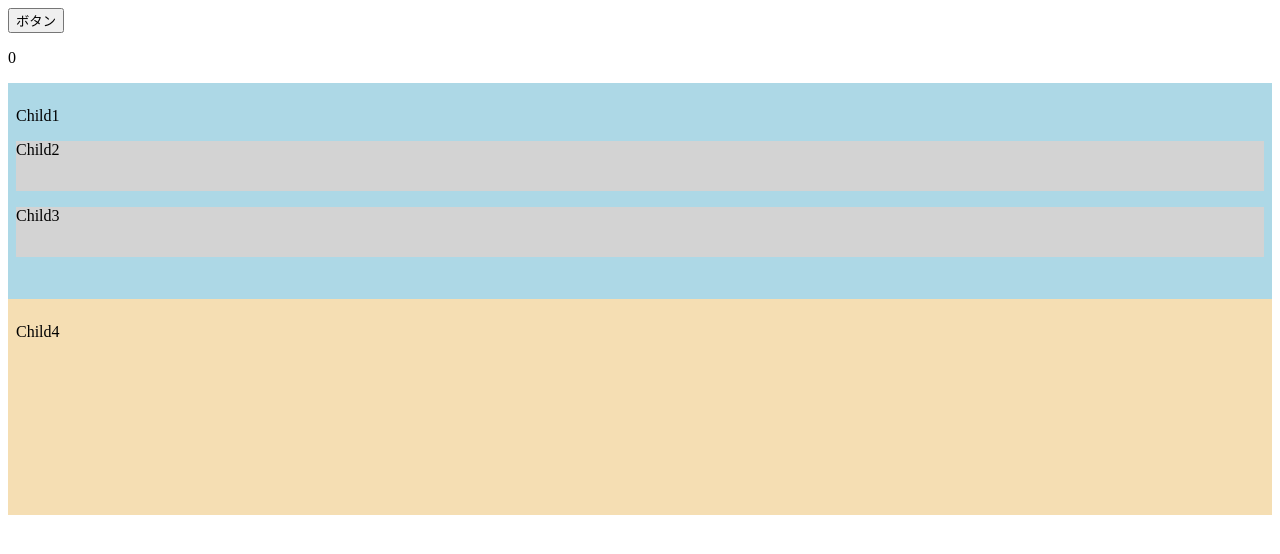
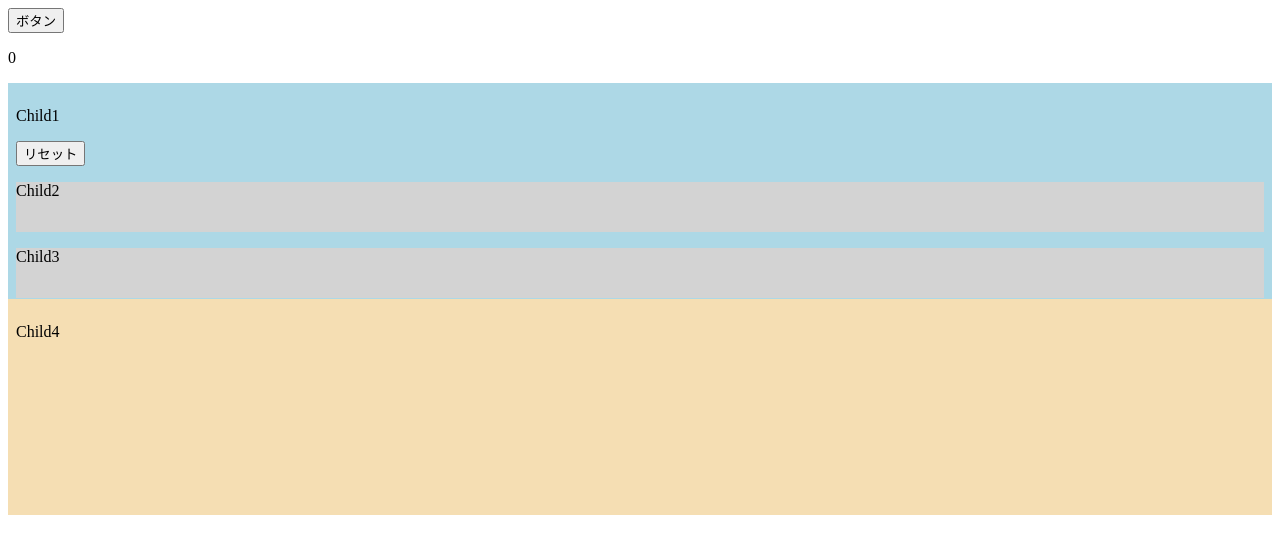
Before and after one commit to Onepiece2424/20220710_react_episode6, a React (Create React App) app: page / in a window 1280 px wide. Shown: the top 554 px of the page. Built offline with nearby package versions, Linux system fonts and the light colour scheme.

Commit message:
関数のメモ化

```diff
--- a/src/App.jsx
+++ b/src/App.jsx
@@ -1,4 +1,4 @@
-import { useState, memo } from "react";
+import { useState, memo, useCallback } from "react";
 import { Child1 } from "./components/Child1";
 import { Child4 } from "./components/Child4";
 
@@ -11,11 +11,15 @@ export const App = memo(() => {
     setNum(num + 1);
   };
 
+  const onClickReset = useCallback(() => {
+    setNum(0);
+  }, []);
+
   return (
     <>
       <button onClick={onClickButton}>ボタン</button>
       <p>{num}</p>
-      <Child1 />
+      <Child1 onClickReset={onClickReset} />
       <Child4 />
     </>
   );
--- a/src/components/Child1.jsx
+++ b/src/components/Child1.jsx
@@ -7,12 +7,14 @@ const style = {
   padding: "8px"
 };
 
-export const Child1 = () => {
+export const Child1 = (props) => {
   console.log("Child1　レンダリング");
 
+  const { onClickReset } = props;
   return (
     <div style={style}>
       <p>Child1</p>
+      <button onClick={onClickReset}>リセット</button>
       <Child2 />
       <Child3 />
     </div>
```
